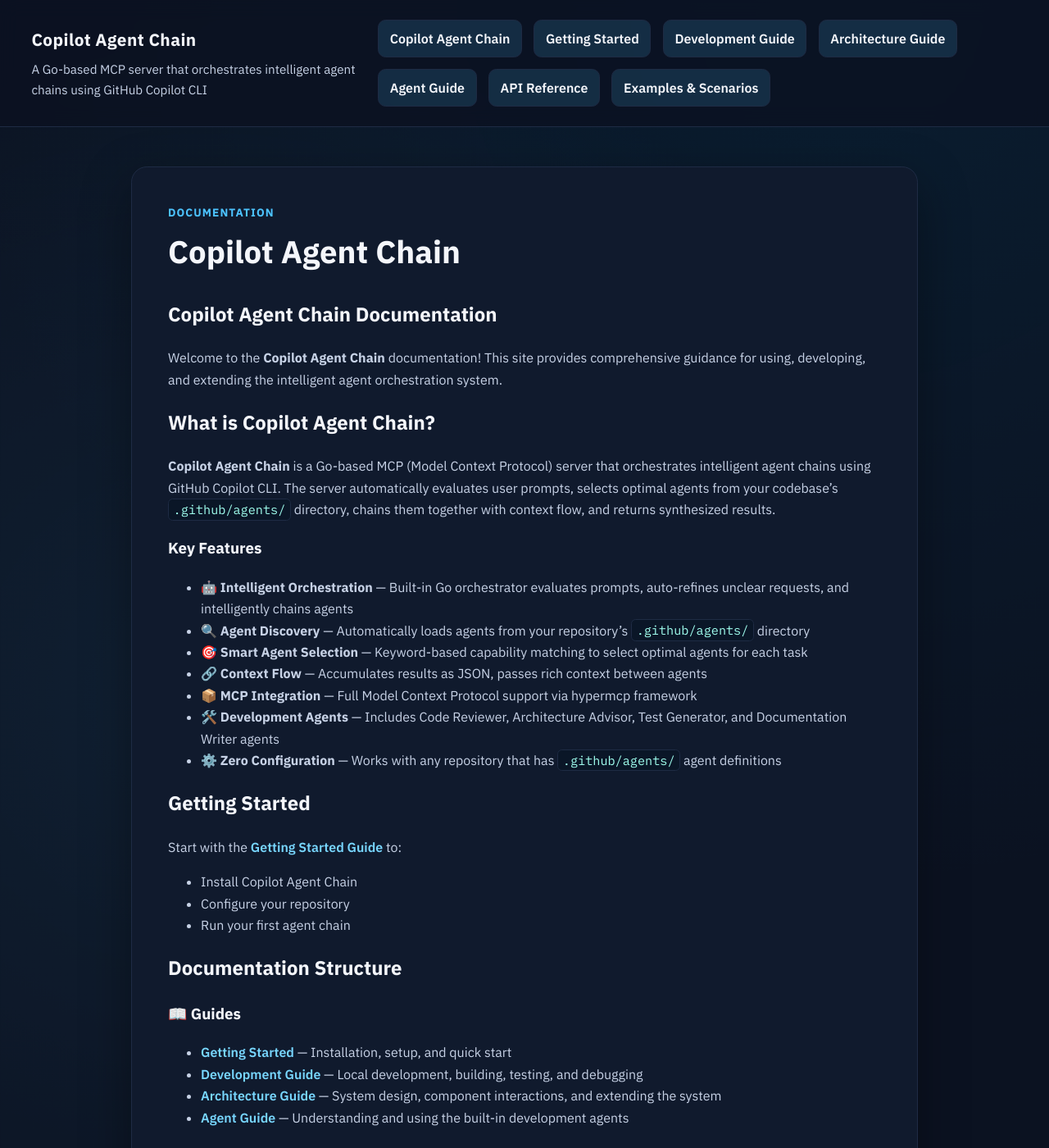
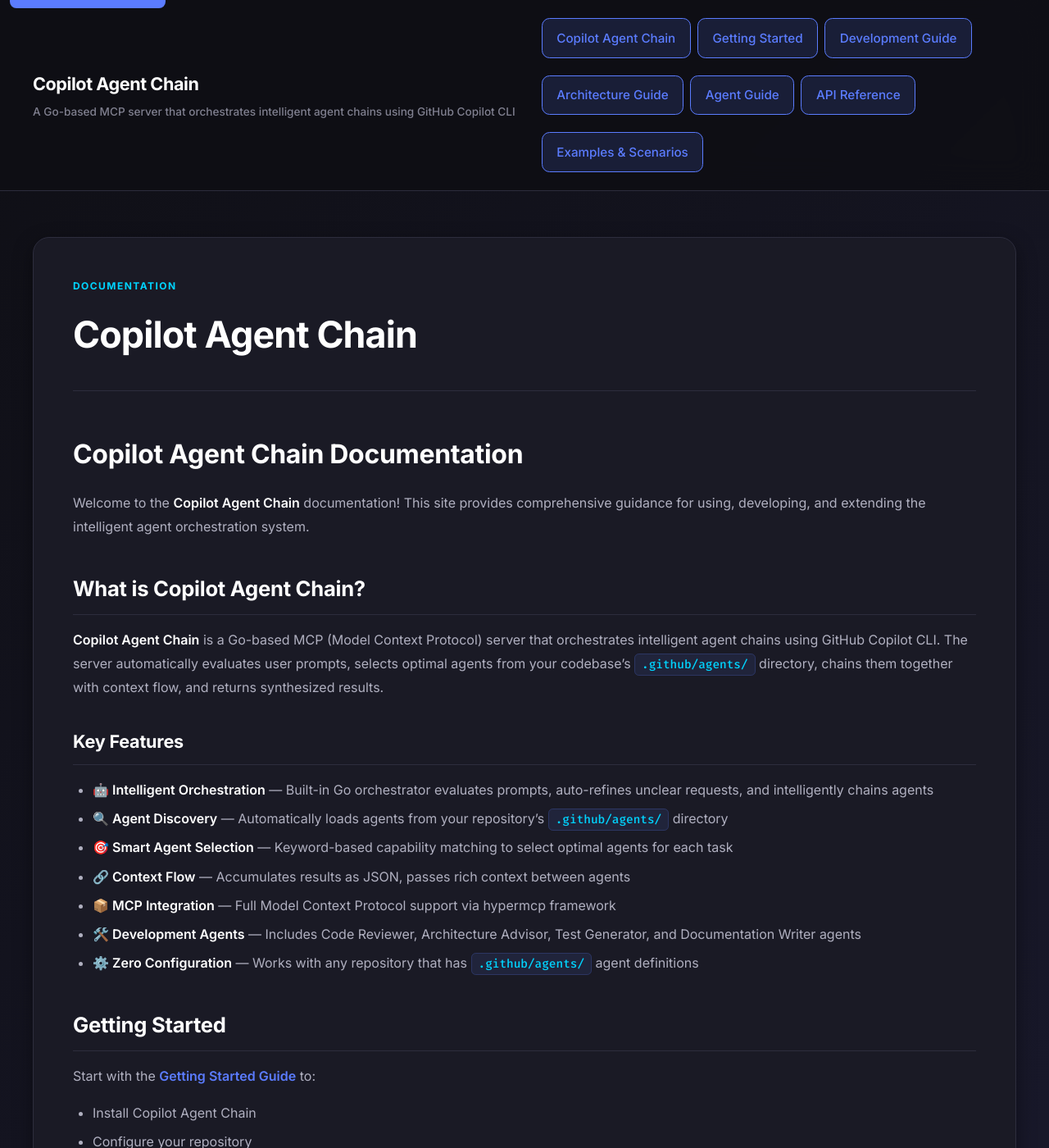
Before and after one commit to rayprogramming/copilot-os, a Jekyll site: the page built from docs/index.md, in a window 1280 px wide and 1400 px high. Shown: the whole window at 82% size. Built offline with Jekyll 4.4.1, drawn with Linux system fonts in a browser that asks for light colours.

Commit message:
style(docs): redesign with modern dark theme and improved typography

```diff
--- a/docs/_config.yml
+++ b/docs/_config.yml
@@ -7,8 +7,8 @@ baseurl: /copilot-os
 url: https://rayprogramming.github.io
 repository: rayprogramming/copilot-os
 
-# Theme
-theme: jekyll-theme-minimal
+# Theme (disabled - using custom layout and styling)
+# theme: jekyll-theme-minimal
 
 # Plugins
 plugins:
--- a/docs/_layouts/default.html
+++ b/docs/_layouts/default.html
@@ -15,6 +15,7 @@
 <body>
   <a class="skip-link" href="#main-content">Skip to main content</a>
   <header class="site-header" role="banner">
+    <div class="site-header-content">
       <div class="site-brand">
         <a href="{{ '/' | relative_url }}" class="site-title">{{ site.title }}</a>
         {%- if site.description -%}
@@ -37,9 +38,8 @@
         {%- endfor -%}
       </ul>
       </nav>
-  </header>
-
-  <main id="main-content" tabindex="-1">
+    </div>
+  </header>  <main id="main-content" tabindex="-1">
     <article class="content">
       <header class="page-header">
         <p class="eyebrow">Documentation</p>
--- a/docs/assets/css/style.scss
+++ b/docs/assets/css/style.scss
@@ -1,100 +1,128 @@
 ---
 ---
-@import url('https://fonts.googleapis.com/css2?family=IBM+Plex+Sans:wght@400;500;600;700&family=IBM+Plex+Mono:wght@400;500&display=swap');
+@import url('https://fonts.googleapis.com/css2?family=Inter:wght@400;500;600;700&family=Fira+Code:wght@400;500&display=swap');
 
 :root {
-  --bg: #0b1221;
-  --card: #101a2d;
-  --text: #f4f6fb;
-  --muted: #c7d2e6;
-  --accent: #4cc3ff;
-  --accent-strong: #00a3e0;
-  --border: #1e2b44;
-  --link: #78d7ff;
-  --link-visited: #b7a7ff;
-  --shadow: 0 20px 60px rgba(0, 0, 0, 0.35);
+  --bg-dark: #0f0f15;
+  --bg-card: #1a1a25;
+  --bg-hover: #252530;
+  --text-primary: #ffffff;
+  --text-secondary: #b0b0c0;
+  --text-tertiary: #808090;
+  --accent-blue: #5b7cff;
+  --accent-cyan: #00d4ff;
+  --accent-purple: #a78bfa;
+  --border-color: #2d2d3d;
+  --shadow-sm: 0 2px 8px rgba(0, 0, 0, 0.3);
+  --shadow-md: 0 8px 24px rgba(0, 0, 0, 0.4);
+  --shadow-lg: 0 20px 60px rgba(0, 0, 0, 0.5);
 }
 
 * {
   box-sizing: border-box;
 }
 
+html {
+  scroll-behavior: smooth;
+}
+
 body {
   margin: 0;
-  font-family: 'IBM Plex Sans', system-ui, -apple-system, "Segoe UI", sans-serif;
-  background: radial-gradient(circle at 20% 20%, rgba(76, 195, 255, 0.08), transparent 25%),
-              radial-gradient(circle at 80% 0%, rgba(0, 163, 224, 0.08), transparent 25%),
-              var(--bg);
-  color: var(--text);
-  line-height: 1.65;
+  font-family: 'Inter', system-ui, -apple-system, sans-serif;
+  background: linear-gradient(135deg, var(--bg-dark) 0%, #1a1a2e 50%, var(--bg-dark) 100%);
+  color: var(--text-primary);
+  line-height: 1.7;
+  font-size: 1rem;
   min-height: 100vh;
+  -webkit-font-smoothing: antialiased;
+  -moz-osx-font-smoothing: grayscale;
 }
 
+/* Links */
 a {
-  color: var(--link);
+  color: var(--accent-blue);
   text-decoration: none;
-  font-weight: 600;
+  transition: color 0.2s ease;
 }
 
 a:hover,
 a:focus-visible {
-  color: var(--accent-strong);
+  color: var(--accent-cyan);
   text-decoration: underline;
 }
 
 a:visited {
-  color: var(--link-visited);
+  color: var(--accent-purple);
 }
 
+/* Skip Link */
 .skip-link {
   position: absolute;
-  top: -100px;
+  top: -40px;
   left: 0.75rem;
-  background: var(--accent-strong);
-  color: #031322;
-  padding: 0.65rem 1rem;
+  background: var(--accent-blue);
+  color: var(--bg-dark);
+  padding: 0.75rem 1.25rem;
   border-radius: 0.5rem;
-  font-weight: 700;
+  font-weight: 600;
+  font-size: 0.95rem;
   transition: top 0.2s ease;
   z-index: 1000;
 }
 
-.skip-link:focus-visible {
+.skip-link:focus {
   top: 0.75rem;
-  outline: 3px solid #fff;
+  outline: 3px solid var(--accent-cyan);
 }
 
+/* Header */
 .site-header {
-  padding: 1.5rem clamp(1.25rem, 3vw, 2.5rem);
+  position: sticky;
+  top: 0;
+  z-index: 100;
+  backdrop-filter: blur(20px);
+  background: rgba(15, 15, 21, 0.9);
+  border-bottom: 1px solid var(--border-color);
+  padding: 1rem clamp(1.25rem, 4vw, 2.5rem);
+}
+
+.site-header-content {
+  max-width: 1400px;
+  margin: 0 auto;
   display: flex;
   align-items: center;
   justify-content: space-between;
-  gap: 1.5rem;
-  position: sticky;
-  top: 0;
-  backdrop-filter: blur(12px);
-  background: rgba(11, 18, 33, 0.82);
-  border-bottom: 1px solid var(--border);
-  z-index: 10;
+  gap: 2rem;
 }
 
 .site-brand {
   display: flex;
   flex-direction: column;
-  gap: 0.35rem;
+  gap: 0.25rem;
+  flex-shrink: 0;
 }
 
 .site-title {
-  font-size: 1.3rem;
+  font-size: 1.35rem;
   font-weight: 700;
-  letter-spacing: 0.02em;
-  color: var(--text);
+  letter-spacing: -0.02em;
+  color: var(--text-primary);
+  margin: 0;
+  display: flex;
+  align-items: center;
+  gap: 0.5rem;
 }
 
 .site-tagline {
   margin: 0;
-  color: var(--muted);
-  font-size: 0.95rem;
+  color: var(--text-tertiary);
+  font-size: 0.85rem;
+  font-weight: 500;
+}
+
+/* Navigation */
+.site-nav {
+  margin-left: auto;
 }
 
 .site-nav ul {
@@ -103,178 +131,293 @@ a:visited {
   list-style: none;
   display: flex;
   flex-wrap: wrap;
-  gap: 0.9rem;
+  gap: 0.5rem;
 }
 
 .site-nav a {
-  padding: 0.55rem 0.85rem;
+  padding: 0.65rem 1.1rem;
   border-radius: 0.6rem;
   border: 1px solid transparent;
   display: inline-flex;
   align-items: center;
-  gap: 0.4rem;
-  color: var(--muted);
+  gap: 0.35rem;
+  color: var(--text-secondary);
+  font-weight: 500;
+  font-size: 0.95rem;
   transition: all 0.15s ease;
+  white-space: nowrap;
 }
 
 .site-nav a[aria-current="page"] {
-  background: rgba(76, 195, 255, 0.15);
-  border-color: var(--border);
-  color: var(--text);
+  background: rgba(91, 124, 255, 0.15);
+  border-color: var(--accent-blue);
+  color: var(--accent-blue);
 }
 
 .site-nav a:hover,
 .site-nav a:focus-visible {
-  border-color: var(--accent-strong);
-  color: var(--text);
+  border-color: var(--accent-cyan);
+  color: var(--accent-cyan);
   outline: none;
 }
 
+/* Main Content */
 main {
-  padding: clamp(1.5rem, 4vw, 3rem) clamp(1.25rem, 5vw, 3.75rem);
+  max-width: 1400px;
+  margin: 0 auto;
+  padding: clamp(2rem, 5vw, 3.5rem) clamp(1.25rem, 4vw, 2.5rem);
 }
 
 .content {
-  max-width: 960px;
-  margin: 0 auto 2.5rem;
-  background: var(--card);
-  border: 1px solid var(--border);
-  border-radius: 1.2rem;
-  box-shadow: var(--shadow);
-  padding: clamp(1.5rem, 4vw, 2.75rem);
+  background: var(--bg-card);
+  border: 1px solid var(--border-color);
+  border-radius: 1.25rem;
+  box-shadow: var(--shadow-md);
+  padding: clamp(2rem, 4vw, 3rem);
+  line-height: 1.8;
 }
 
+.content > *:first-child {
+  margin-top: 0;
+}
+
+.content > *:last-child {
+  margin-bottom: 0;
+}
+
+/* Page Header */
 .page-header {
-  margin-bottom: 1.5rem;
+  margin-bottom: 2.5rem;
+  padding-bottom: 1.5rem;
+  border-bottom: 1px solid var(--border-color);
 }
 
 .page-header h1 {
-  margin: 0.35rem 0 0;
-  font-size: clamp(1.7rem, 4vw, 2.4rem);
+  margin: 0.5rem 0 0.25rem;
+  font-size: clamp(1.8rem, 5vw, 2.8rem);
+  font-weight: 700;
+  letter-spacing: -0.02em;
+  color: var(--text-primary);
 }
 
 .eyebrow {
   margin: 0;
-  color: var(--accent);
+  color: var(--accent-cyan);
   text-transform: uppercase;
-  letter-spacing: 0.08em;
+  letter-spacing: 0.12em;
   font-weight: 700;
-  font-size: 0.85rem;
+  font-size: 0.75rem;
+  display: flex;
+  align-items: center;
+  gap: 0.5rem;
 }
 
-p,
-ul,
-ol {
-  color: var(--muted);
+/* Headings */
+h1, h2, h3, h4, h5, h6 {
+  font-weight: 700;
+  letter-spacing: -0.01em;
+  color: var(--text-primary);
+  margin: 1.5em 0 0.5em;
 }
 
-code {
-  font-family: 'IBM Plex Mono', ui-monospace, SFMono-Regular, Menlo, Consolas, "Liberation Mono", monospace;
-  background: #0a1627;
-  color: #a0ffef;
-  padding: 0.15rem 0.35rem;
-  border-radius: 0.35rem;
-  border: 1px solid var(--border);
-  font-size: 0.95em;
+h1 { font-size: 2rem; }
+h2 { font-size: 1.6rem; }
+h3 { font-size: 1.35rem; }
+h4 { font-size: 1.15rem; }
+h5 { font-size: 1.05rem; }
+h6 { font-size: 1rem; }
+
+h2, h3, h4 {
+  padding-bottom: 0.5rem;
+  border-bottom: 1px solid var(--border-color);
 }
 
+/* Paragraphs */
+p {
+  color: var(--text-secondary);
+  margin: 1rem 0;
+}
+
+strong {
+  color: var(--text-primary);
+  font-weight: 600;
+}
+
+/* Lists */
+ul, ol {
+  color: var(--text-secondary);
+  margin: 1rem 0;
+  padding-left: 1.5rem;
+}
+
+li {
+  margin: 0.4rem 0;
+}
+
+/* Inline Code */
+code {
+  font-family: 'Fira Code', monospace;
+  background: rgba(91, 124, 255, 0.1);
+  color: var(--accent-cyan);
+  padding: 0.2rem 0.5rem;
+  border-radius: 0.35rem;
+  border: 1px solid rgba(91, 124, 255, 0.2);
+  font-size: 0.9em;
+  font-weight: 500;
+}
+
+/* Code Blocks */
 pre {
-  background: #0a1627;
-  padding: 1rem;
-  border-radius: 0.8rem;
+  background: #0a0a10;
+  color: #ddd;
+  padding: 1.25rem;
+  border-radius: 0.85rem;
+  border: 1px solid var(--border-color);
   overflow: auto;
-  border: 1px solid var(--border);
-  box-shadow: var(--shadow);
+  margin: 1.5rem 0;
+  box-shadow: var(--shadow-sm);
+  line-height: 1.5;
 }
 
 pre code {
+  background: transparent;
+  color: inherit;
   border: none;
   padding: 0;
-  background: transparent;
-  color: #dff7ff;
+  font-size: 0.95rem;
 }
 
+/* Tables */
 table {
   width: 100%;
   border-collapse: collapse;
   margin: 1.5rem 0;
-  border: 1px solid var(--border);
-  border-radius: 0.6rem;
+  border: 1px solid var(--border-color);
+  border-radius: 0.75rem;
   overflow: hidden;
-}
-
-th,
-td {
-  padding: 0.75rem 0.9rem;
-  border-bottom: 1px solid var(--border);
-  text-align: left;
+  box-shadow: var(--shadow-sm);
 }
 
 th {
-  background: rgba(76, 195, 255, 0.08);
-  color: var(--text);
+  background: rgba(91, 124, 255, 0.1);
+  color: var(--text-primary);
+  font-weight: 600;
+  padding: 1rem;
+  text-align: left;
+  border-bottom: 2px solid var(--accent-blue);
+}
+
+td {
+  padding: 0.75rem 1rem;
+  border-bottom: 1px solid var(--border-color);
+  color: var(--text-secondary);
 }
 
 tr:last-child td {
   border-bottom: none;
 }
 
-.site-footer {
-  text-align: center;
-  padding: 2rem 1rem 3rem;
-  color: var(--muted);
-  background: transparent;
+tr:hover {
+  background: rgba(91, 124, 255, 0.05);
 }
 
-.site-footer a {
-  color: var(--link);
+/* Blockquotes */
+blockquote {
+  margin: 1.5rem 0;
+  padding: 1rem 1.25rem;
+  border-left: 4px solid var(--accent-blue);
+  background: rgba(91, 124, 255, 0.08);
+  color: var(--text-secondary);
+  border-radius: 0.5rem;
+  font-style: italic;
 }
 
+blockquote strong {
+  color: var(--text-primary);
+  font-style: normal;
+}
+
+/* Images */
 img {
   max-width: 100%;
   height: auto;
   display: block;
-  border-radius: 0.6rem;
-  border: 1px solid var(--border);
+  border-radius: 0.85rem;
+  border: 1px solid var(--border-color);
+  box-shadow: var(--shadow-sm);
+  margin: 1.5rem 0;
 }
 
-blockquote {
-  margin: 1.5rem 0;
-  padding: 1rem 1.25rem;
-  border-left: 4px solid var(--accent);
-  background: rgba(76, 195, 255, 0.06);
-  color: var(--text);
-  border-radius: 0.4rem;
-}
-
+/* Horizontal Rule */
 hr {
   border: none;
-  border-top: 1px solid var(--border);
+  border-top: 1px solid var(--border-color);
   margin: 2rem 0;
 }
 
+/* Footer */
+.site-footer {
+  text-align: center;
+  padding: 2.5rem 1rem 3.5rem;
+  color: var(--text-tertiary);
+  border-top: 1px solid var(--border-color);
+  margin-top: 3rem;
+}
+
+.site-footer a {
+  color: var(--accent-blue);
+}
+
+.site-footer a:hover {
+  color: var(--accent-cyan);
+}
+
+/* Focus Outline */
 button,
-.site-nav a,
-.skip-link,
-code,
-pre,
 input,
 textarea,
-select {
-  outline-color: var(--accent-strong);
+select,
+a:focus-visible {
+  outline-color: var(--accent-cyan);
+  outline-width: 2px;
+  outline-offset: 2px;
 }
 
+/* Responsive Design */
 @media (max-width: 768px) {
-  .site-header {
+  .site-header-content {
     flex-direction: column;
     align-items: flex-start;
+    gap: 1rem;
+  }
+
+  .site-nav {
+    margin-left: 0;
+    width: 100%;
   }
 
   .site-nav ul {
-    width: 100%;
+    gap: 0.35rem;
   }
 
   .site-nav a {
-    width: fit-content;
+    font-size: 0.9rem;
+    padding: 0.55rem 0.9rem;
+  }
+
+  .page-header h1 {
+    font-size: clamp(1.5rem, 4vw, 2rem);
+  }
+
+  .content {
+    padding: 1.5rem;
+  }
+
+  table {
+    font-size: 0.9rem;
+  }
+
+  th, td {
+    padding: 0.6rem 0.8rem;
   }
 }
```
Lines whose indentation alone changed are shown as unchanged.
